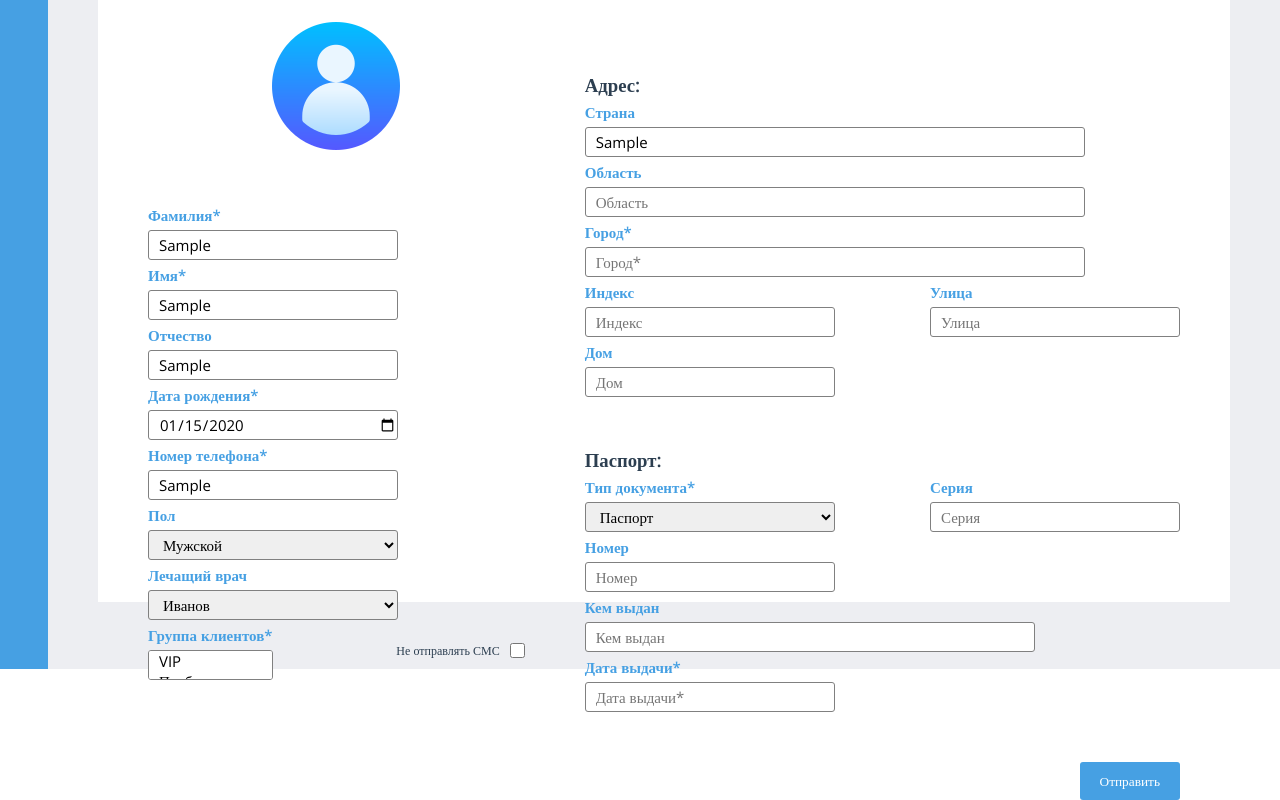
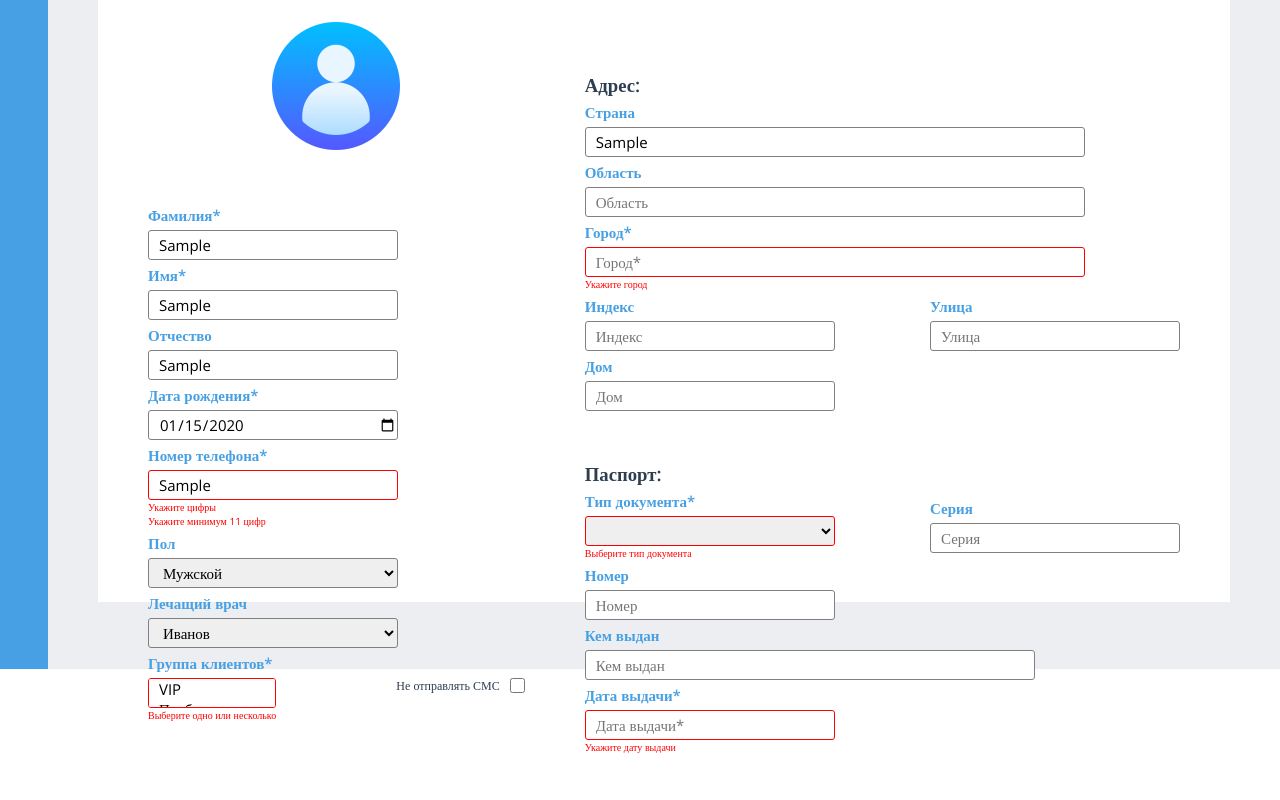
Before and after one commit to webdevmurad/Test-task-for-Company, a Vue app: page / in a window 1280 px wide. Both pictures are taken after typing "Sample", "Sample", "Sample", "2020-01-15", "Sample", "Sample" into the empty fields and a click on the button "Отправить". Shown: the part 131-931 px from the top of the page. Built offline with nearby package versions, Linux system fonts and the light colour scheme.

Commit message:
разобрался с validate

```diff
--- a/package.json
+++ b/package.json
@@ -33,7 +33,9 @@
     "parserOptions": {
       "parser": "babel-eslint"
     },
-    "rules": {}
+    "rules": {
+      "no-unused-vars": "off"
+    }
   },
   "browserslist": [
     "> 1%",
--- a/src/components/FormBlock.vue
+++ b/src/components/FormBlock.vue
@@ -7,27 +7,48 @@
                 <img src="../assets/user.png" alt="user">
             </div>
             <div class="form-input__group">
-                <div class="form-input__block" :class="{ 'form-group--error': $v.surname.$error }">
+                <div class="form-input__block" :class="{ 'form-group__error': $v.surname.$error }">
                     <label>Фамилия*</label>
                     <input
                         id="surname"
                         class="form-input__person"
                         type="text"
+                        name="surname"
                         placeholder="Фамилия*"
                         v-model.trim="$v.surname.$model"
                         :class="{invalid: ($v.surname.$dirty && !$v.surname.required)}"
                     >
+                    <small
+                        class="form-helper__text invalid"
+                        v-if="$v.surname.$dirty && !$v.surname.required"
+                    >Поле Фамилия не должно быть пустым</small>
+                    <small
+                        class="form-helper__text invalid"
+                        v-if="$v.surname.$dirty && !$v.surname.minLength"
+                    >
+                        Введите две или более буквы
+                    </small>
                 </div>
-                <div class="form-input__block">
+                <div class="form-input__block" :class="{ 'form-group__error': $v.name.$error }">
                     <label for="name">Имя*</label>
                     <input
-                        v-model.trim="name"
+                        v-model.trim="$v.name.$model"
                         :class="{invalid: ($v.name.$dirty && $v.name.required)}"
                         class="form-input__person"
                         type="text"
                         name="name"
                         placeholder="Имя*"
                     >
+                    <small
+                        class="form-helper__text invalid"
+                        v-if="$v.name.$dirty && !$v.name.required"
+                    >Поле Фамилия не должно быть пустым</small>
+                    <small
+                        class="form-helper__text invalid"
+                        v-if="$v.name.$dirty && !$v.name.minLength"
+                    >
+                        Введите две или более буквы
+                    </small>
                 </div>
                 <div class="form-input__block">
                     <label for="middleName">Отчество</label>
@@ -35,13 +56,51 @@
                 </div>
             </div>
             <div class="form-input__group">
-                <div class="form-input__block">
+                <div class="form-input__block" :class="{ 'form-group__error': $v.birthday.$error }">
                     <label>Дата рождения*</label>
-                    <input class="form-input__person"  type="date" placeholder="Дата рождения*">
+                    <input
+                        v-model.trim="$v.birthday.$model"
+                        :class="{invalid: ($v.birthday.$dirty && $v.birthday.required)}"
+                        class="form-input__person"
+                        type="date"
+                        placeholder="Дата рождения*"
+                    >
+                    <small
+                        class="form-helper__text invalid"
+                        v-if="$v.name.$dirty && !$v.name.required"
+                    >
+                        Укажите дату рождения
+                    </small>
                 </div>
-                <div class="form-input__block">
+                <div class="form-input__block" :class="{ 'form-group__error': $v.phone.$error }">
                     <label>Номер телефона*</label>
-                    <input class="form-input__person" type="text" name="name" placeholder="Номер телефона*">
+                    <input
+                        class="form-input__person"
+                        type="text"
+                        name="phone"
+                        id="phone"
+                        placeholder="Номер телефона*"
+                        v-model.trim="$v.phone.$model"
+                        :class="{invalid: ($v.phone.$dirty && $v.phone.required)}"
+                    >
+                    <small
+                        class="form-helper__text invalid"
+                        v-if="$v.phone.$dirty && !$v.phone.required"
+                    >
+                        Укажите номер телефона
+                    </small>
+                    <small
+                        class="form-helper__text invalid"
+                        v-if="$v.phone.$dirty && !$v.phone.numeric"
+                    >
+                        Укажите цифры
+                    </small>
+                    <small
+                        class="form-helper__text invalid"
+                        v-if="$v.phone.$dirty && !$v.phone.minLength"
+                    >
+                        Укажите минимум 11 цифр
+                    </small>
                 </div>
             </div>
             <div class="form-input__group">
@@ -62,13 +121,25 @@
                 </div>
             </div>
             <div class="form-input__group">
-                <div class="form-input__block">
+                <div class="form-input__block" :class="{ 'form-group__error': $v.clients.$error }">
                     <label for="doctor">Группа клиентов*</label>
-                    <select multiple class="form-multiselect" name="client">
+                    <select
+                        multiple
+                        class="form-multiselect"
+                        name="client"
+                        v-model.trim="$v.clients.$model"
+                        :class="{invalid: ($v.clients.$dirty && $v.clients.required)}"
+                    >
                         <option value="vip">VIP</option>
                         <option value="problem">Проблемные</option>
                         <option value="oms">ОМС</option>
                     </select>
+                    <small
+                        class="form-helper__text invalid"
+                        v-if="$v.clients.$dirty && !$v.clients.required"
+                    >
+                        Выберите одно или несколько
+                    </small>
                 </div>
                 <div class="form-input__block-checkbox">
                     <label for="sms">Не отправлять СМС</label>
@@ -82,15 +153,28 @@
                 <div class="form-input__group">
                     <div class="form-input__block">
                         <label>Страна</label>
-                        <input class="form-input__person form-input__address" type="text" name="name" placeholder="Страна">
+                        <input class="form-input__person form-input__address" type="text" name="country" placeholder="Страна">
                     </div>
                     <div class="form-input__block">
                         <label>Область</label>
                         <input class="form-input__person form-input__address" type="text" name="name" placeholder="Область">
                     </div>
-                    <div class="form-input__block">
+                    <div class="form-input__block" :class="{ 'form-group__error': $v.city.$error }">
                         <label>Город*</label>
-                        <input class="form-input__person form-input__address" type="text" name="name" placeholder="Город*">
+                        <input
+                            class="form-input__person form-input__address"
+                            type="text"
+                            name="city"
+                            placeholder="Город*"
+                            v-model.trim="$v.city.$model"
+                            :class="{invalid: ($v.city.$dirty && $v.city.required)}"
+                        >
+                        <small
+                            class="form-helper__text invalid"
+                            v-if="$v.city.$dirty && !$v.city.required"
+                        >
+                            Укажите город
+                        </small>
                     </div>
                 </div>
                 <div class="form-input__group">
@@ -111,13 +195,24 @@
             <div class="form-info__document">
                 <h3 class="form-block__info-title">Паспорт:</h3>
                 <div class="form-input__group">
-                    <div class="form-input__block">
+                    <div class="form-input__block" :class="{ 'form-group__error': $v.typeDocument.$error }">
                         <label for="doctor">Тип документа*</label>
-                        <select class="form-input__person" name="doctor">
+                        <select
+                            class="form-input__person"
+                            name="doctor"
+                            v-model.trim="$v.typeDocument.$model"
+                            :class="{invalid: ($v.typeDocument.$dirty && $v.typeDocument.required)}"
+                        >
                             <option value="vip">Паспорт</option>
                             <option value="problem">Свидетельство о рождении</option>
                             <option value="oms">Вод. удостоверение</option>
                         </select>
+                        <small
+                            class="form-helper__text invalid"
+                            v-if="$v.typeDocument.$dirty && !$v.typeDocument.required"
+                        >
+                            Выберите тип документа
+                        </small>
                     </div>
                     <div class="form-input__block">
                         <label>Серия</label>
@@ -131,11 +226,29 @@
                 <div class="form-input__group">
                     <div class="form-input__block">
                         <label>Кем выдан</label>
-                        <input class="form-input__person form-input__issued" type="text" name="name" placeholder="Кем выдан">
+                        <input
+                            class="form-input__person form-input__issued"
+                            type="text"
+                            name="issuedBy"
+                            placeholder="Кем выдан"
+                        >
                     </div>
-                    <div class="form-input__block">
+                    <div class="form-input__block" :class="{ 'form-group__error': $v.dateIssue.$error }">
                         <label>Дата выдачи*</label>
-                        <input class="form-input__person" type="text" name="name" placeholder="Дата выдачи*">
+                        <input
+                            class="form-input__person"
+                            type="text"
+                            name="dateIssue"
+                            placeholder="Дата выдачи*"
+                            v-model.trim="$v.dateIssue.$model"
+                            :class="{invalid: ($v.dateIssue.$dirty && $v.dateIssue.required)}"
+                        >
+                        <small
+                            class="form-helper__text invalid"
+                            v-if="$v.dateIssue.$dirty && !$v.dateIssue.required"
+                        >
+                            Укажите дату выдачи
+                        </small>
                     </div>
                 </div>
             </div>
@@ -149,8 +262,7 @@
 
 
 <script>
-
-import { required, minLength } from 'vuelidate/lib/validators'
+import { required, minLength, numeric } from 'vuelidate/lib/validators'
 
 
 export default {
@@ -162,7 +274,7 @@ export default {
         birthday: '',
         phone: '',
         gender: '',
-        clients: '',
+        clients: [],
         doctor: '',
         smsMail: false,
         index: '',
@@ -180,17 +292,46 @@ export default {
     }),
     validations: {
         surname: {required, minLength: minLength(2)},
-        name: {required, minLength: minLength(2)}
+        name: {required, minLength: minLength(2)},
+        middleName: {},
+        birthday: {required},
+        phone: {required, numeric, minLength: minLength(11)},
+        clients: {required},
+        city: {required},
+        typeDocument: {required},
+        dateIssue: {required},
     },
     methods: {
-        submitHandler(){
+        submitHandler(e){
             if (this.$v.$invalid) {
                 this.$v.$touch()
-                console.log(this.validations)
                 return
             }
+            console.log(e)
+            const formData = {
+                surname: this.surname,
+                name: this.name,
+                middleName: this.middleName,
+                birthday: this.birthday,
+                phone: this.phone,
+                gender: this.gender,
+                clients: this.clients,
+                doctor: this.doctor,
+                smsMail: this.smsMail,
+                index: this.index,
+                country: this.country,
+                region: this.region,
+                city: this.city,
+                street: this.street,
+                house: this.house,
+                typeDocument: this.typeDocument,
+                series: this.series,
+                numberDocument: this.numberDocument,
+                issuedBy: this.issuedBy,
+                dateIssue: this.dateIssue,
+            }
         }
-    }
+    },
 }
 </script>
 
@@ -288,5 +429,17 @@ export default {
             display: flex
             justify-content: flex-end
 
+    &-helper
+        &__text
+            font-size: 10px
+            color: red
+
+    &-group
+        &__error
+            input
+                border: 1px solid red
+            select
+                border: 1px solid red
+
 
 </style>
```
